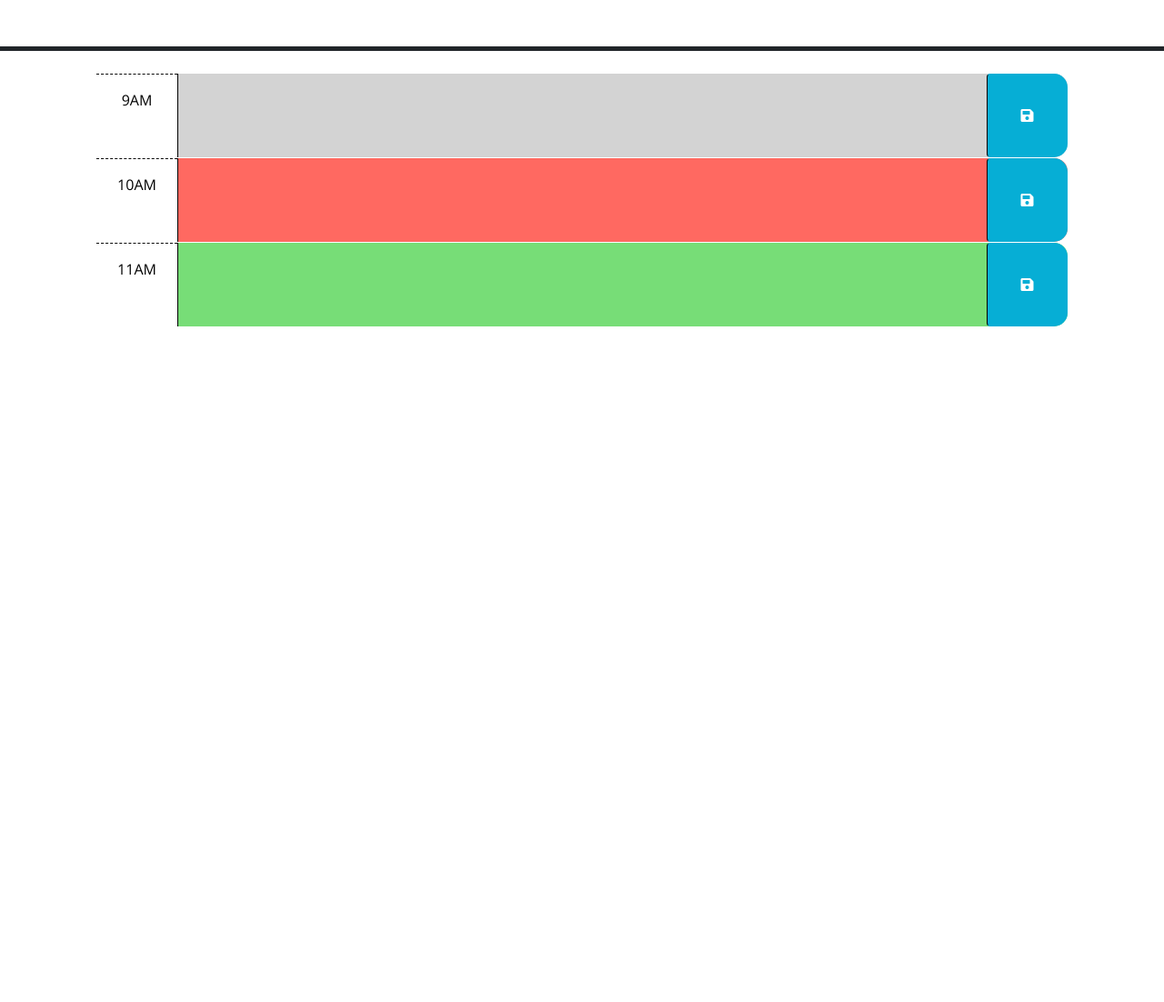
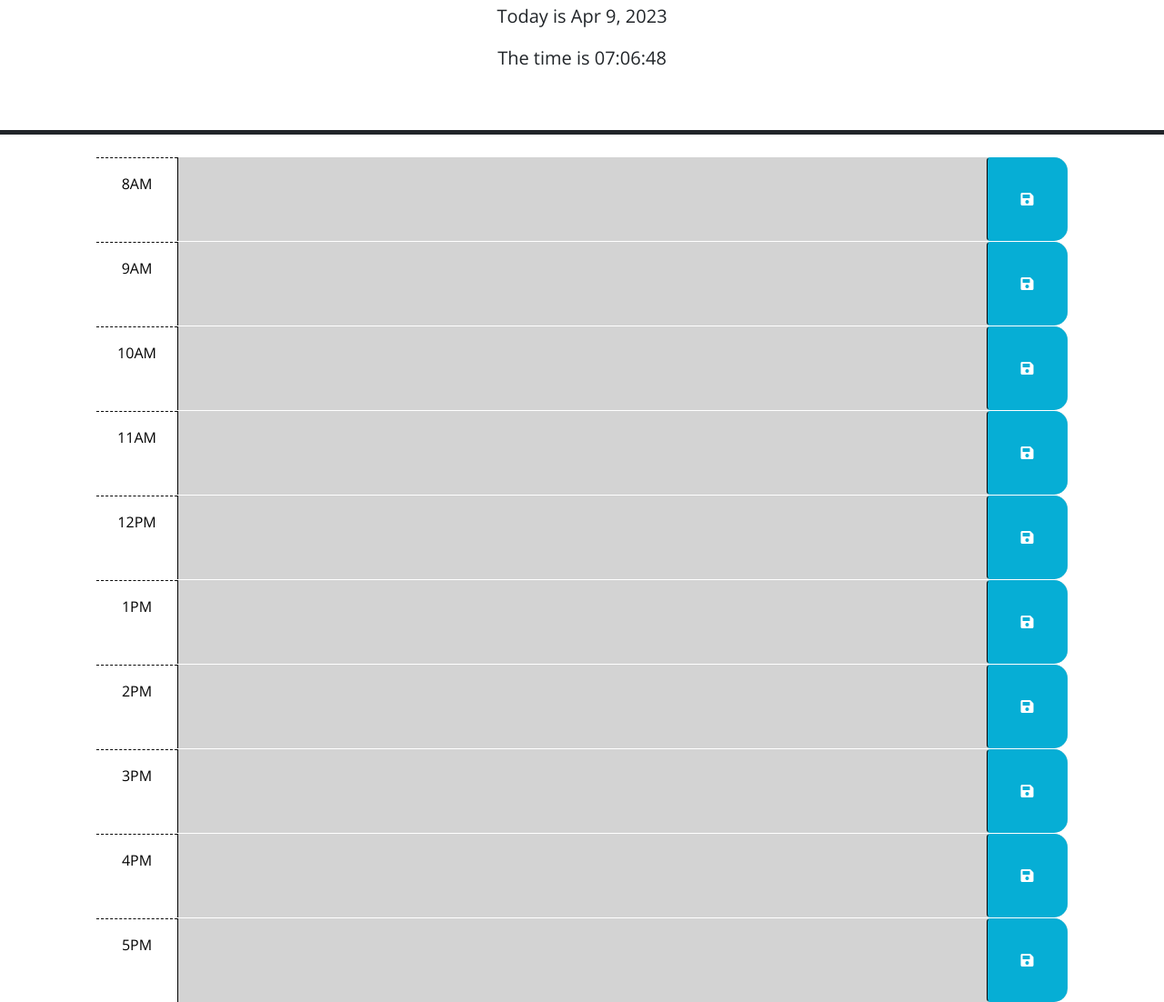
Before and after one commit to nreece6/work-day-scheduler, a plain HTML site: page index.html in a window 1280 px wide. Shown: the part 176-1278 px from the top of the page at 91% size. Before the commit the page ends 800 px from the top, so only its background shows below. Drawn offline with nearby package versions, Linux system fonts and the light colour scheme; files that its build step writes are made by us from their sources.

Commit message:
updated js for event listeners, local storage, and built out main function to determine current time vs id

```diff
--- a/assets/script.js
+++ b/assets/script.js
@@ -1,23 +1,59 @@
 // Wrap all code that interacts with the DOM in a call to jQuery to ensure that
 // the code isn't run until the browser has finished rendering all the elements
 // in the html.
-$(function () {
-  // TODO: Add a listener for click events on the save button. This code should
-  // use the id in the containing time-block as a key to save the user input in
-  // local storage. HINT: What does `this` reference in the click listener
-  // function? How can DOM traversal be used to get the "hour-x" id of the
-  // time-block containing the button that was clicked? How might the id be
-  // useful when saving the description in local storage?
-  //
-  // TODO: Add code to apply the past, present, or future class to each time
-  // block by comparing the id to the current hour. HINTS: How can the id
-  // attribute of each time-block be used to conditionally add or remove the
-  // past, present, and future classes? How can Day.js be used to get the
-  // current hour in 24-hour time?
-  //
-  // TODO: Add code to get any user input that was saved in localStorage and set
-  // the values of the corresponding textarea elements. HINT: How can the id
-  // attribute of each time-block be used to do this?
-  //
-  // TODO: Add code to display the current date in the header of the page.
-});
+var today = dayjs()
+var calendarBlockEl = document.querySelector('.container')
+
+
+// Display Current Day/Time Refreshing every second
+setInterval(function() {
+  $('#currentDay').text(dayjs().format('[Today is ] MMM D, YYYY'))
+  $('#currentTime').text(dayjs().format('[The time is ] hh:mm:ss'))
+  ,1000})
+
+  //Listener for save button click - uses jQuery to get nearby values, grab parent ID and save to localStorage
+  $('.saveBtn').on('click', function() {
+    var textValue = $(this).siblings('.description').val()
+    var timeValue = $(this).parent().attr('id')
+    localStorage.setItem(timeValue, textValue)
+  })
+
+  // gets values for each hour from local storage
+  $('#hour-8 .description').val(localStorage.getItem('hour-8'));
+  $('#hour-9 .description').val(localStorage.getItem('hour-9'));
+  $('#hour-10 .description').val(localStorage.getItem('hour-10'));
+  $('#hour-11 .description').val(localStorage.getItem('hour-11'));
+  $('#hour-12 .description').val(localStorage.getItem('hour-12'));
+  $('#hour-13 .description').val(localStorage.getItem('hour-13'));
+  $('#hour-14 .description').val(localStorage.getItem('hour-14'));
+  $('#hour-15 .description').val(localStorage.getItem('hour-15'));
+  $('#hour-16 .description').val(localStorage.getItem('hour-16'));
+  $('#hour-17 .description').val(localStorage.getItem('hour-17'));
+
+  //main function to determine current time and switch classes depending on relation to current time
+function checkTime() {
+  var currentTime = today.format('H')
+  console.log(currentTime)
+
+  $('.time-block').each(function () {
+    var timeId = parseInt($(this).attr('id').split("hour-")[1]);
+    console.log(timeId)
+
+    // if the time Id attribute is before the current hour, add the past class
+    if (timeId < currentTime) {
+      $(this).addClass('past');
+    } // if the time Id attribute is equal to the current hour, remove the past and future classes and add the present class
+    else if (timeId == currentTime) {
+      $(this).removeClass('past');
+      $(this).removeClass('future');
+      $(this).addClass('present');
+    } // If the time Id attribute is greater than the current time, remove the past and present classes and add the future class
+    else {
+      $(this).removeClass('past');
+      $(this).removeClass('present');
+      $(this).addClass('future');
+    }
+})
+}
+
+checkTime()
--- a/index.html
+++ b/index.html
@@ -4,21 +4,24 @@
     <meta charset="UTF-8" />
     <meta name="viewport" content="width=device-width, initial-scale=1.0" />
     <meta http-equiv="X-UA-Compatible" content="ie=edge" />
+    <!-- Google Bootstrap-->
     <link
       rel="stylesheet"
       href="https://cdn.jsdelivr.net/npm/bootstrap@5.1.3/dist/css/bootstrap.min.css"
     />
+    <!-- Font Awesome-->
     <link
       rel="stylesheet"
       href="https://use.fontawesome.com/releases/v5.8.1/css/all.css"
       integrity="sha384-50oBUHEmvpQ+1lW4y57PTFmhCaXp0ML5d60M1M7uH2+nqUivzIebhndOJK28anvf"
       crossorigin="anonymous"
     />
+    <!-- Google Font-->
     <link
       href="https://fonts.googleapis.com/css?family=Open+Sans&display=swap"
       rel="stylesheet"
     />
-    <link rel="stylesheet" href="style.css" />
+    <link rel="stylesheet" href="assets/style.css" />
     <title>Work Day Scheduler</title>
   </head>
 
@@ -27,6 +30,7 @@
       <h1 class="display-3">Work Day Scheduler</h1>
       <p class="lead">A simple calendar app for scheduling your work day</p>
       <p id="currentDay" class="lead"></p>
+      <p id="currentTime" class="lead"></p>
     </header>
     <div class="container-lg px-5">
       <!-- Use class for "past", "present", and "future" to apply styles to the
@@ -39,7 +43,15 @@
         code is implemented.
         -->
 
-      <!-- Example of a past time block. The "past" class adds a gray background color. -->
+        <!-- DIV for each hour of the schedule-->
+        <div id="hour-8" class="row time-block past">
+          <div class="col-2 col-md-1 hour text-center py-3">8AM</div>
+          <textarea class="col-8 col-md-10 description" rows="3"> </textarea>
+          <button class="btn saveBtn col-2 col-md-1" aria-label="save">
+            <i class="fas fa-save" aria-hidden="true"></i>
+          </button>
+        </div>
+
         <div id="hour-9" class="row time-block past">
           <div class="col-2 col-md-1 hour text-center py-3">9AM</div>
           <textarea class="col-8 col-md-10 description" rows="3"> </textarea>
@@ -48,8 +60,7 @@
           </button>
         </div>
 
-      <!-- Example of a a present time block. The "present" class adds a red background color. -->
-      <div id="hour-10" class="row time-block present">
+        <div id="hour-10" class="row time-block past">
           <div class="col-2 col-md-1 hour text-center py-3">10AM</div>
           <textarea class="col-8 col-md-10 description" rows="3"> </textarea>
           <button class="btn saveBtn col-2 col-md-1" aria-label="save">
@@ -57,14 +68,63 @@
           </button>
         </div>
 
-      <!-- Example of a future time block. The "future" class adds a green background color. -->
-      <div id="hour-11" class="row time-block future">
+        <div id="hour-11" class="row time-block past">
           <div class="col-2 col-md-1 hour text-center py-3">11AM</div>
           <textarea class="col-8 col-md-10 description" rows="3"> </textarea>
           <button class="btn saveBtn col-2 col-md-1" aria-label="save">
             <i class="fas fa-save" aria-hidden="true"></i>
           </button>
         </div>
+
+        <div id="hour-12" class="row time-block past">
+          <div class="col-2 col-md-1 hour text-center py-3">12PM</div>
+          <textarea class="col-8 col-md-10 description" rows="3"> </textarea>
+          <button class="btn saveBtn col-2 col-md-1" aria-label="save">
+            <i class="fas fa-save" aria-hidden="true"></i>
+          </button>
+        </div>
+
+        <div id="hour-13" class="row time-block past">
+          <div class="col-2 col-md-1 hour text-center py-3">1PM</div>
+          <textarea class="col-8 col-md-10 description" rows="3"> </textarea>
+          <button class="btn saveBtn col-2 col-md-1" aria-label="save">
+            <i class="fas fa-save" aria-hidden="true"></i>
+          </button>
+        </div>
+
+        <div id="hour-14" class="row time-block past">
+          <div class="col-2 col-md-1 hour text-center py-3">2PM</div>
+          <textarea class="col-8 col-md-10 description" rows="3"> </textarea>
+          <button class="btn saveBtn col-2 col-md-1" aria-label="save">
+            <i class="fas fa-save" aria-hidden="true"></i>
+          </button>
+        </div>
+
+        <div id="hour-15" class="row time-block past">
+          <div class="col-2 col-md-1 hour text-center py-3">3PM</div>
+          <textarea class="col-8 col-md-10 description" rows="3"> </textarea>
+          <button class="btn saveBtn col-2 col-md-1" aria-label="save">
+            <i class="fas fa-save" aria-hidden="true"></i>
+          </button>
+        </div>
+
+        <div id="hour-16" class="row time-block past">
+          <div class="col-2 col-md-1 hour text-center py-3">4PM</div>
+          <textarea class="col-8 col-md-10 description" rows="3"> </textarea>
+          <button class="btn saveBtn col-2 col-md-1" aria-label="save">
+            <i class="fas fa-save" aria-hidden="true"></i>
+          </button>
+        </div>
+
+      <div id="hour-17" class="row time-block past">
+        <div class="col-2 col-md-1 hour text-center py-3">5PM</div>
+        <textarea class="col-8 col-md-10 description" rows="3"> </textarea>
+        <button class="btn saveBtn col-2 col-md-1" aria-label="save">
+          <i class="fas fa-save" aria-hidden="true"></i>
+        </button>
+      </div>
+
+
 
     <script src="https://code.jquery.com/jquery-3.4.1.min.js"></script>
     <script
@@ -73,6 +133,6 @@
       crossorigin="anonymous"
     ></script>
 
-    <script src="script.js"></script>
+    <script src="assets/script.js"></script>
   </body>
 </html>
```
Also changed, not shown: assets/work-day-scheduler-1.PNG (added), assets/work-day-scheduler-2.PNG (added). Lines whose indentation alone changed are shown as unchanged.
